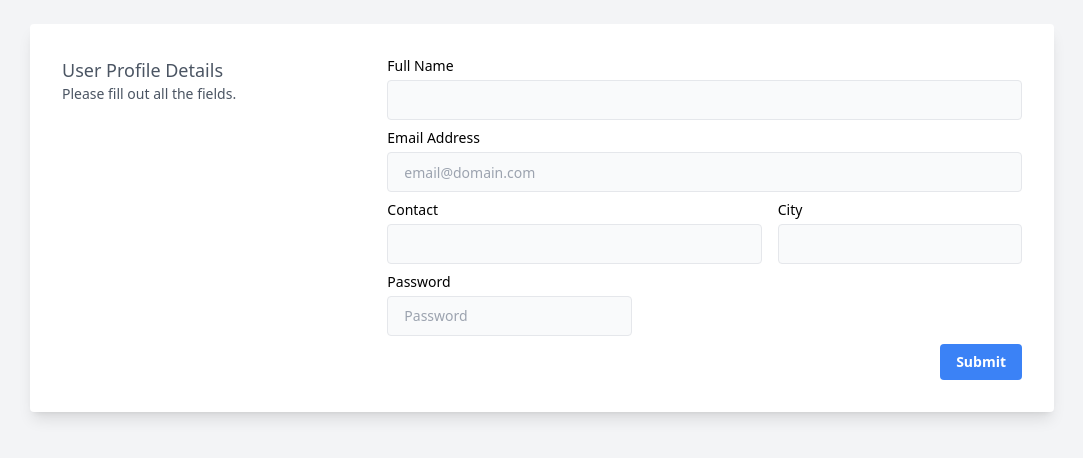
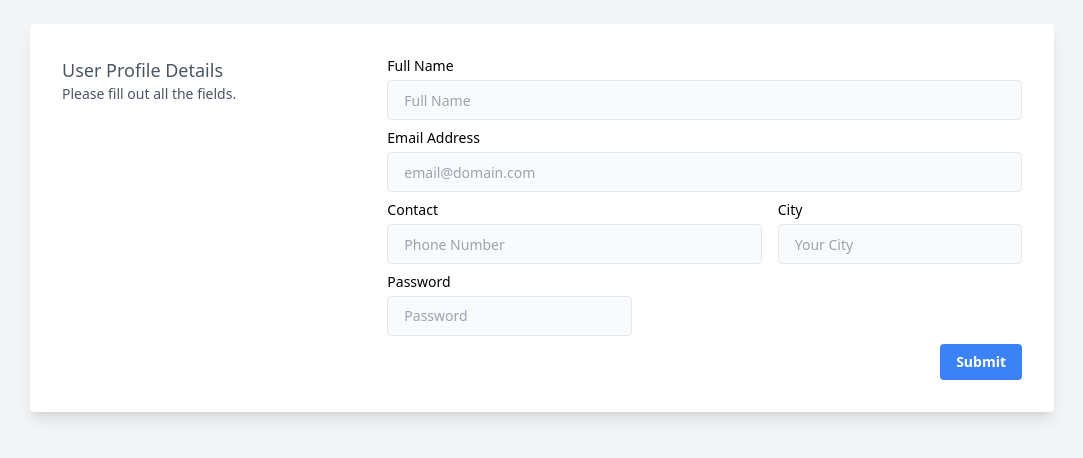
Before and after one commit to codewithtinu/membership, a React (Create React App) app in the folder client/: page /userprofile in a window 1280 px wide. Shown: the part 170-628 px from the top of the page, without its empty margins (98-1181 px from the left). Built offline with nearby package versions, Linux system fonts and the light colour scheme.

Commit message:
updated userprofile

```diff
--- a/client/src/pages/admin/UserProfile.js
+++ b/client/src/pages/admin/UserProfile.js
@@ -15,33 +15,33 @@ const Userprofile =()=>{
             <div className="grid gap-4 gap-y-2 text-sm grid-cols-1 md:grid-cols-5">
               <div className="md:col-span-5">
                 <label for="full_name">Full Name</label>
-                <input type="text" name="full_name" id="full_name" className="h-10 border mt-1 rounded px-4 w-full bg-gray-50 text-black" value="" />
+                <input type="text" name="full_name" placeholder="Full Name" className="h-10 border mt-1 rounded px-4 w-full bg-gray-50 text-black" value="" />
               </div>
 
               <div className="md:col-span-5">
                 <label for="email">Email Address</label>
-                <input type="text" name="email" id="email" className="h-10 border mt-1 rounded px-4 w-full bg-gray-50" value="" placeholder="email@domain.com" />
+                <input type="text" name="email" className="h-10 border mt-1 rounded px-4 w-full bg-gray-50" value="" placeholder="email@domain.com" />
               </div>
 
               <div className="md:col-span-3">
                 <label for="contact">Contact</label>
-                <input type="text" name="contact" id="contact" className="h-10 border mt-1 rounded px-4 w-full bg-gray-50" value="" placeholder="" />
+                <input type="text" name="contact"  className="h-10 border mt-1 rounded px-4 w-full bg-gray-50" value="" placeholder="Phone Number" />
               </div>
 
               <div className="md:col-span-2">
                 <label for="city">City</label>
-                <input type="text" name="city" id="city" className="h-10 border mt-1 rounded px-4 w-full bg-gray-50" value="" placeholder="" />
+                <input type="text" name="city"  className="h-10 border mt-1 rounded px-4 w-full bg-gray-50" value="" placeholder="Your City" />
               </div>
 
               <div className="md:col-span-2">
                 <label for="password">Password</label>
                 <div className="h-10 bg-gray-50 flex border border-gray-200 rounded items-center mt-1">
-                  <input name="password" id="password" placeholder="Password" className="px-4 appearance-none outline-none text-gray-800 w-full bg-transparent" value="" />
+                  <input type="password" name="password"  placeholder="Password" className="px-4 appearance-none outline-none text-gray-800 w-full bg-transparent" value="" />
                 </div>
               </div>
               <div className="md:col-span-5 text-right">
                 <div className="inline-flex items-end">
-                  <button className="bg-blue-500 hover:bg-blue-700 text-white font-bold py-2 px-4 rounded">Submit</button>
+                  <button type="submit" className="bg-blue-500 hover:bg-blue-700 text-white font-bold py-2 px-4 rounded">Submit</button>
                 </div>
               </div>
 
```
